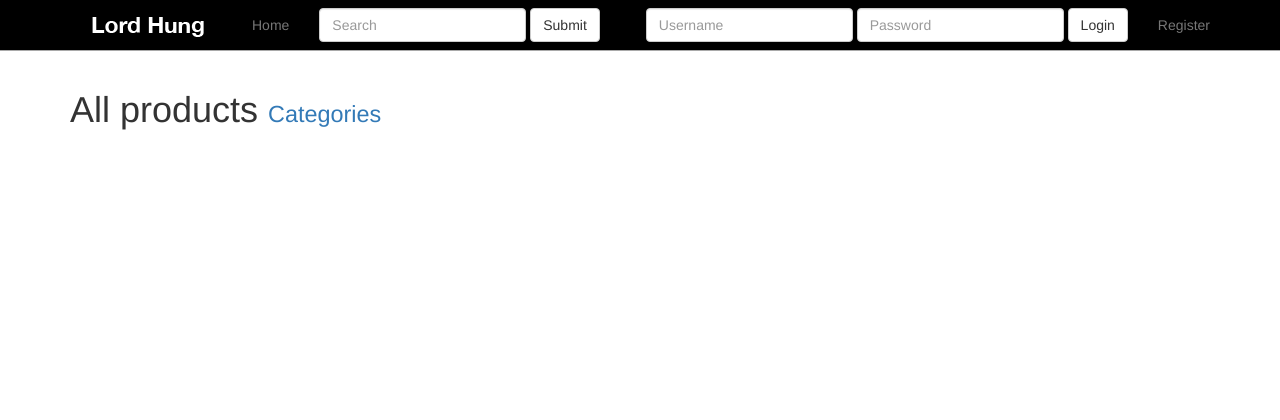
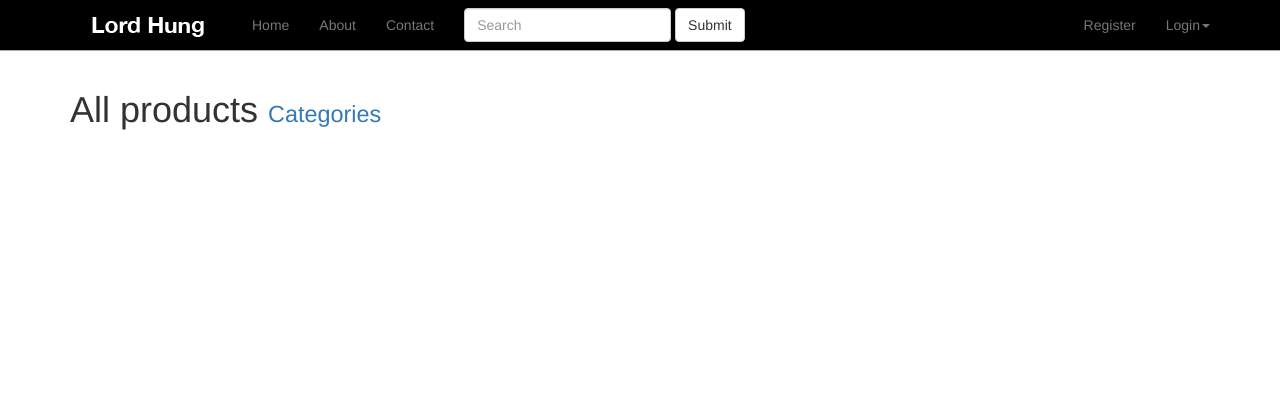
Before and after one commit to LordHung/eGameGearStore, a Django app: page /products/ in a window 1280 px wide. Shown: the top 420 px of the page. Run offline with Django 3.2, Linux system fonts and the light colour scheme; data that the repository does not hold is empty; some libraries are stand-ins or nearby versions.

Commit message:
[FIX] Make Login as Dropdown menu

```diff
--- a/egamegearstore/templates/home.html
+++ b/egamegearstore/templates/home.html
@@ -18,7 +18,8 @@
 	background-repeat: no-repeat;
 	background-color:#000;
 	background-size: cover;
-	background-position-y: -280px;
+	background-position-y: -175px;
+	height: 400px;
 	{% if featured_image.text_css_color %}
 	color: #{{ featured_image.text_css_color }};
 	{% endif %}
--- a/egamegearstore/templates/navbar.html
+++ b/egamegearstore/templates/navbar.html
@@ -15,26 +15,15 @@
         <div id="navbar" class="navbar-collapse collapse">
             <ul class="nav navbar-nav">
                 <li><a href="{% url 'home' %}">Home</a></li>
-                <!--<li><a href="{% url 'about' %}">About</a></li>
-                <li><a href="{% url 'contact' %}">Contact</a></li> -->
+                <li><a href="{% url 'about' %}">About</a></li>
+                <li><a href="{% url 'contact' %}">Contact</a></li>
                 <form class="navbar-form navbar-left" method="get" role="search"  action="{% url "product_list" %}">
                     <div class="form-group">
                         <input type="text" class="form-control" placeholder="Search" name="q">
                     </div>
                     <button type="submit" class="btn btn-default">Submit</button>
                 </form>
-                <!-- <li class="dropdown">
-              <a href="#" class="dropdown-toggle" data-toggle="dropdown" role="button" aria-expanded="false">Dropdown <span class="caret"></span></a>
-              <ul class="dropdown-menu" role="menu">
-                <li><a href="#">Action</a></li>
-                <li><a href="#">Another action</a></li>
-                <li><a href="#">Something else here</a></li>
-                <li class="divider"></li>
-                <li class="dropdown-header">Nav header</li>
-                <li><a href="#">Separated link</a></li>
-                <li><a href="#">One more separated link</a></li>
-              </ul>
-            </li> -->
+
             </ul>
 
 
@@ -43,22 +32,35 @@
                 <li><a href="{% url 'auth_logout' %}">Logout</a></li>
                 {% else %}
                 <li><a href="{% url 'registration_register' %}">Register</a></li>
-                {% endif %}
-            </ul>
+		{% if not request.user.is_authenticated and not "/accounts/login" in request.get_full_path %}
+		<li class="dropdown">
+              <a href="#" class="dropdown-toggle" data-toggle="dropdown" role="button" aria-expanded="false">Login<span class="caret"></span></a>
+              <ul class="dropdown-menu" role="menu">
+                <!-- <li><a href="#">Action</a></li> -->
+                <!-- <li><a href="#">Another action</a></li> -->
+                <!-- <li><a href="#">Something else here</a></li> -->
+                <!-- <li class="divider"></li> -->
+                <!-- <li class="dropdown-header">Nav header</li> -->
+                <!-- <li><a href="#">Separated link</a></li> -->
+                <!-- <li><a href="#">One more separated link</a></li> -->
 
-            {% if not request.user.is_authenticated and not "/accounts/login" in request.get_full_path %}
-            <form class='navbar-form navbar-right' method='POST' action='{% url "auth_login" %}'>{% csrf_token %}
+		    <form class='navbar-form' method='POST' action='{% url "auth_login" %}'>{% csrf_token %}
 			<div class='form-group'>
 			    <input type='text' class='form-control' name='username' placeholder='Username' />
 			</div>
 			<div class='form-group'>
 			    <input type='password' class='form-control' name='password' placeholder='Password' />
 			</div>
-                <button type='submit' class='btn btn-default'>Login</button>
+			<button type='submit' class='btn btn-default btn-block'>Login</button>
+
 		    </form>
+		    <p class="text-center"><a href="{% url 'auth_password_reset' %}">Forgot password?</a></p>
+
+    		</ul>
+            	</li>
 		{% endif %}
-
-
+                {% endif %}
+            </ul>
         </div>
         <!--/.nav-collapse -->
     </div>
```
Also changed, not shown: 1 other file. Lines whose indentation alone changed are shown as unchanged.
